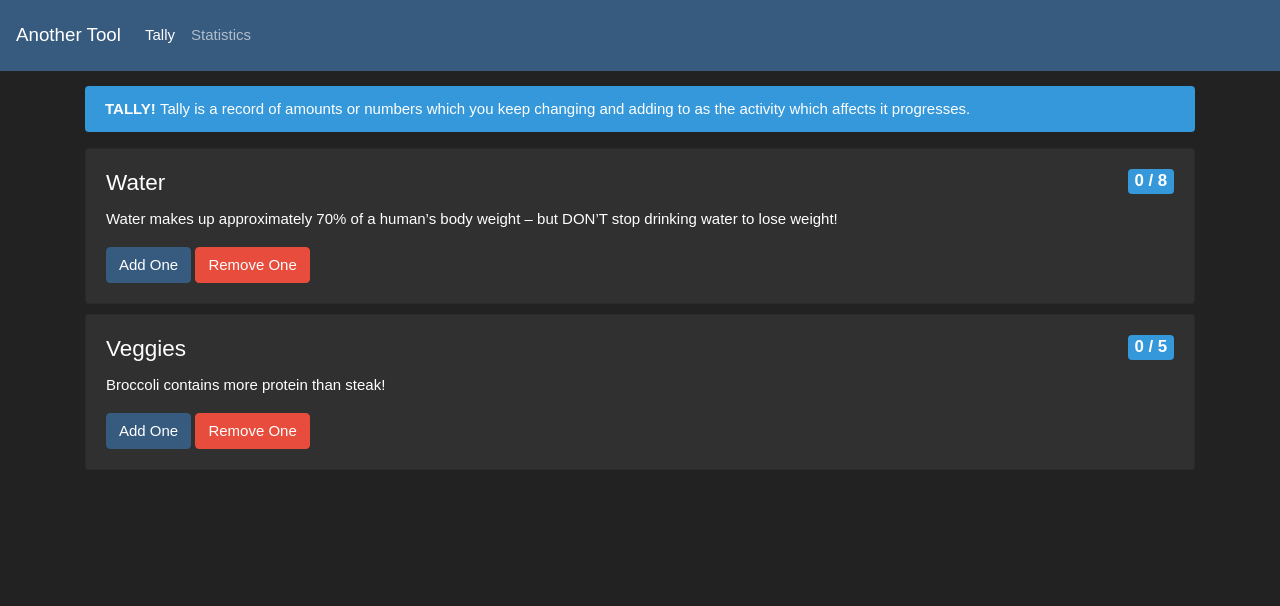
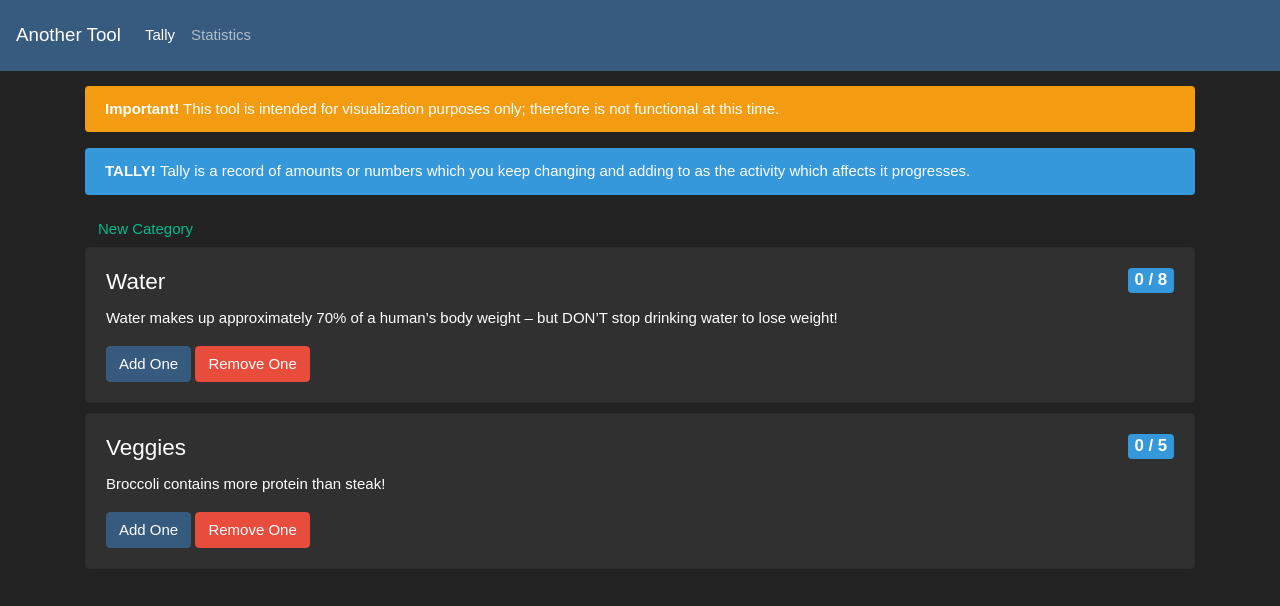
Before and after one commit to embengineering/micro-front-ends-web-tools, a React (Create React App) app: page / in a window 1280 px wide. Shown: the top 606 px of the page. Built offline with nearby package versions, Linux system fonts and the light colour scheme.

Commit message:
Add form for adding a category not functional at this time

```diff
--- a/src/tally/Tally.js
+++ b/src/tally/Tally.js
@@ -1,26 +1,54 @@
 import React from 'react';
 import TallyItem from './TallyItem';
+import TallyCategoryForm from './TallyCategoryForm';
 
 const Tally = ({
   items = [],
+  formVisible,
   onAddClick,
-  onRemoveClick
-}) =>
-  <div>
+  onRemoveClick,
+  onNewCategory,
+  onCancelForm
+}) => {
+
+  const renderHelper = () => (
     <div className="alert alert-info">
       <strong>TALLY! </strong>
       Tally is a record of amounts or numbers which you keep
       changing and adding to as the activity which affects it
       progresses.
     </div>
-    {items.map(counter =>
+  );
+
+  const renderNewCategoryButton = () => <button className="btn btn-link" onClick={onNewCategory}>New Category</button>;
+
+  const renderForm = () =>
+    formVisible && <TallyCategoryForm onCancelForm={onCancelForm} />;
+
+  const renderItems = () => items.map(counter =>
     <TallyItem
       key={counter.id}
       {...counter}
       onAddClick={onAddClick.bind(this, counter.id)}
       onRemoveClick={onRemoveClick.bind(this, counter.id)}
     />
-    )}
-  </div>;
+  );
+
+  const renderWarningMessage = () =>
+      <div className="alert alert-warning">
+        <strong>Important!</strong> This tool is intended for visualization purposes only; therefore
+        is not functional at this time.
+      </div>
+
+  return (
+    <div>
+      {renderWarningMessage()}
+      {renderHelper()}
+      {renderNewCategoryButton()}
+      {renderForm()}
+      {renderItems()}
+    </div>
+  );
+};
 
 export default Tally;
--- /dev/null
+++ b/src/tally/TallyCategoryForm.js
@@ -0,0 +1,20 @@
+import React from 'react';
+
+const TallyCategoryForm = ({
+  onCancelForm
+}) =>
+  <div className="card" style={{marginBottom: '10px'}}>
+    <div className="card-body">
+      <form>
+        <div className="form-group">
+          <label>Description</label>
+          <input type="text" className="form-control" placeholder="Enter description" />
+        </div>
+        <button type="button" className="btn btn-primary" onClick={onCancelForm}>Save</button>
+        {' '}
+        <button type="button" className="btn btn-secondary" onClick={onCancelForm}>Cancel</button>
+      </form>
+    </div>
+  </div>;
+
+export default TallyCategoryForm;
--- a/src/tally/TallyWrapper.js
+++ b/src/tally/TallyWrapper.js
@@ -8,7 +8,8 @@ class TallyWrapper extends React.Component {
       items: [
         { label: 'Water', currentValue: 0, defaultValue: 8, id: '8038a70a-21b6-592b-9e12-e055dca7b8bf', fact: 'Water makes up approximately 70% of a human’s body weight – but DON’T stop drinking water to lose weight!' },
         { label: 'Veggies', currentValue: 0, defaultValue: 5, id: '15e4db73-08a2-56d3-8ccb-85b767016f49', fact: 'Broccoli contains more protein than steak!' }
-      ]
+      ],
+      formVisible: false
     };
   }
 
@@ -36,13 +37,22 @@ class TallyWrapper extends React.Component {
     });
   }
 
+  handleNewCategoryClick = () =>
+    this.setState({ formVisible: true });
+
+  handleCancelForm = () =>
+  this.setState({ formVisible: false });
+
   render() {
     return (
       <div className="container">
         <Tally
           items={this.state.items}
+          formVisible={this.state.formVisible}
           onAddClick={this.handleAddClick}
           onRemoveClick={this.handleRemoveClick}
+          onNewCategory={this.handleNewCategoryClick}
+          onCancelForm={this.handleCancelForm}
         />
       </div>
     );
```
Lines whose indentation alone changed are shown as unchanged.
